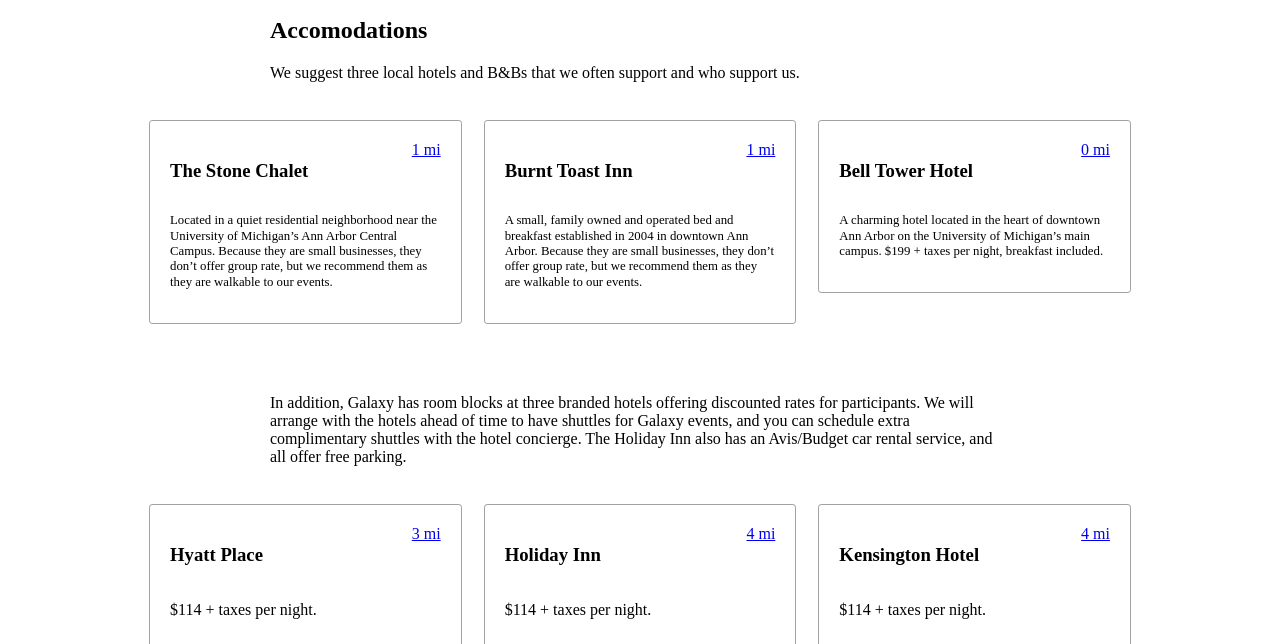
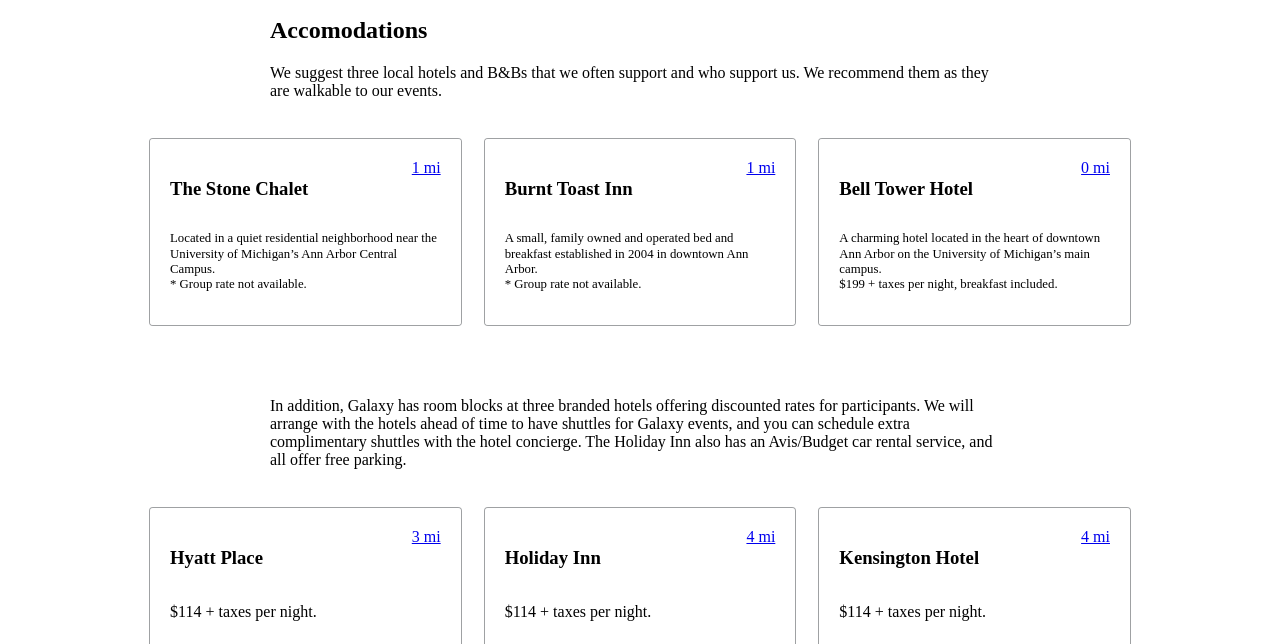
Before and after one commit to galahq/galaxy-website, a Gatsby site: page /logistics in a window 1280 px wide. Shown: the part 114-758 px from the top of the page. Built offline with nearby package versions, Linux system fonts and the light colour scheme; Gatsby itself is replaced by a stand-in of ours.

Commit message:
Fix: updates content

```diff
--- a/src/pages/logistics.js
+++ b/src/pages/logistics.js
@@ -28,7 +28,7 @@
       <h2>Accomodations</h2>
       <p>
         We suggest three local hotels and B&Bs that we often support and who
-        support us.
+        support us. We recommend them as they are walkable to our events.
       </p>
     </RunningTextContainer>
 
@@ -40,9 +40,8 @@
               <h3>The Stone Chalet</h3>
               <Details>
                 Located in a quiet residential neighborhood near the University
-                of Michigan’s Ann Arbor Central Campus.
-                Because they are small businesses, they don’t offer group rate,
-                but we recommend them as they are walkable to our events.
+                of Michigan’s Ann Arbor Central Campus.<br />
+                * Group rate not available.
               </Details>
             </Card>
           </BareExternalLink>
@@ -57,9 +56,8 @@
               <h3>Burnt Toast Inn</h3>
               <Details>
                 A small, family owned and operated bed and breakfast established
-                in 2004 in downtown Ann Arbor.
-                Because they are small businesses, they don’t offer group rate,
-                but we recommend them as they are walkable to our events.
+                in 2004 in downtown Ann Arbor. <br />
+                * Group rate not available.
               </Details>
             </Card>
           </BareExternalLink>
@@ -74,7 +72,7 @@
               <h3>Bell Tower Hotel</h3>
               <Details>
                 A charming hotel located in the heart of downtown Ann Arbor on
-                the University of Michigan’s main campus.
+                the University of Michigan’s main campus.<br />
                 $199 + taxes per night, breakfast included.
               </Details>
             </Card>
```
